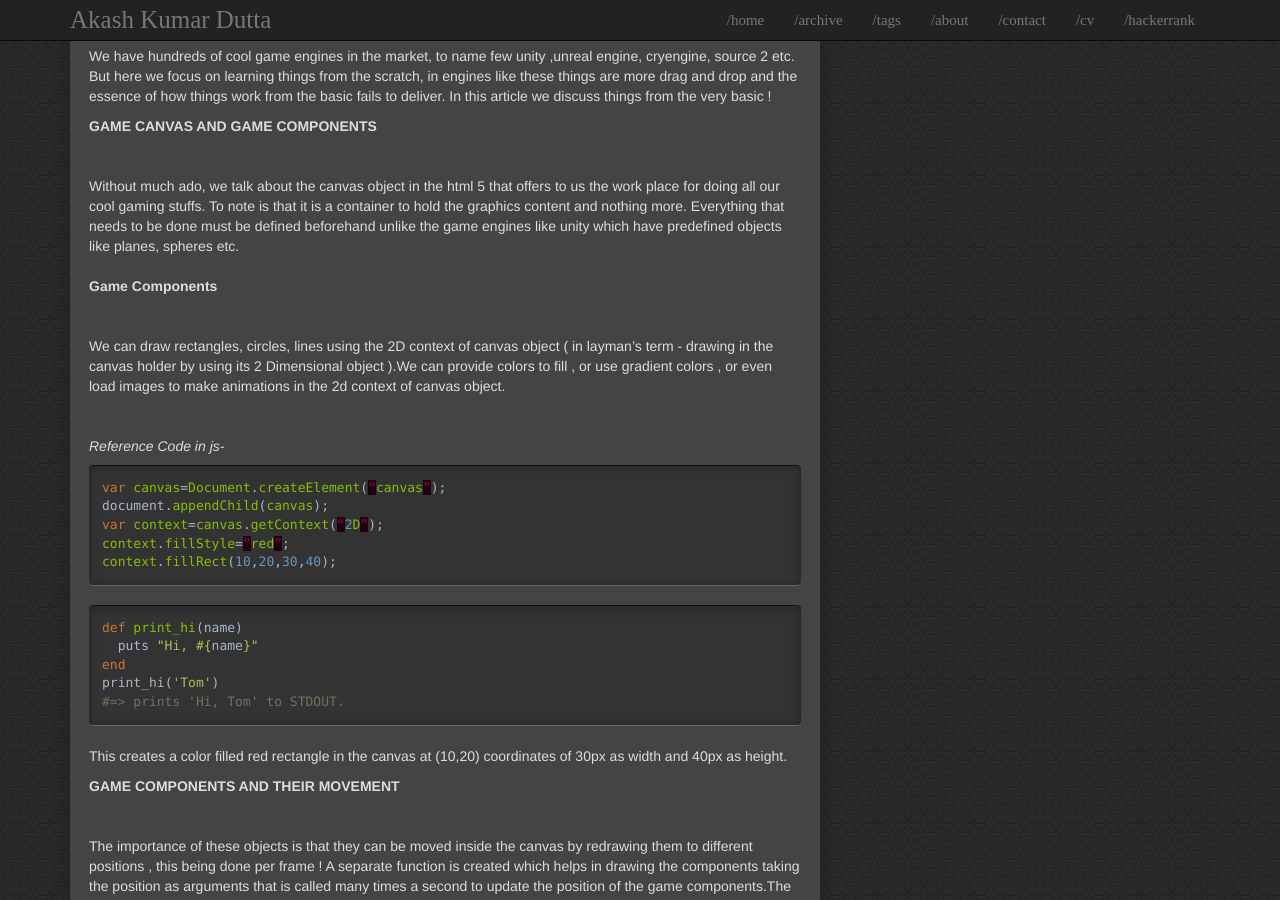
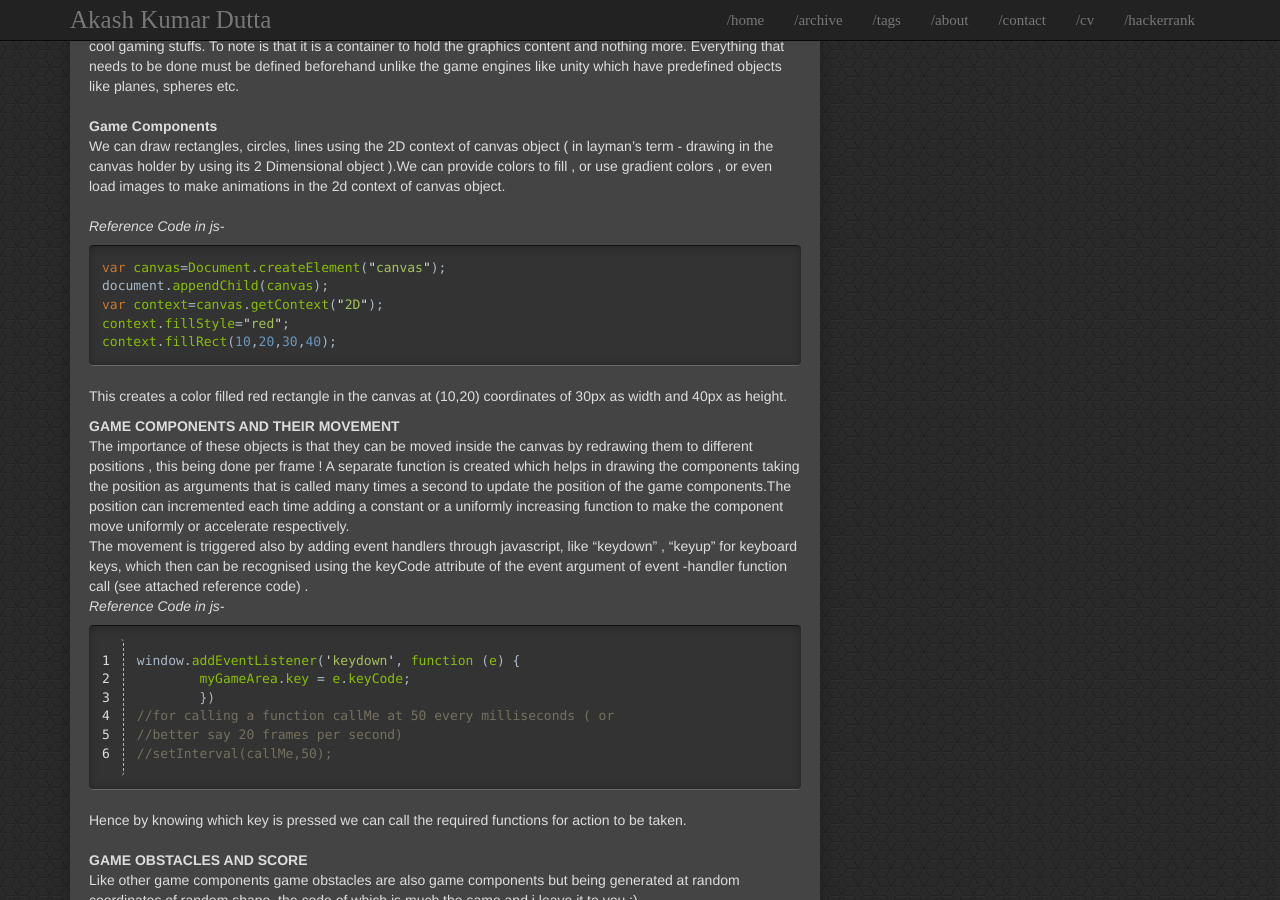
Before and after one commit to AkashKrDutta/AkashKrDutta-dark.github.io, a Jekyll site: the page built from _posts/2016-12-28-HTML5 gamedev.md, in a window 1280 px wide and 900 px high, scrolled down 499 px. Built offline with Jekyll 4.4.1, drawn with Linux system fonts in a browser that asks for light colours; comment, search, counter and statistics services are not loaded.

Commit message:
html5 game blog update

```diff
--- a/_posts/2016-12-28-HTML5 gamedev.md
+++ b/_posts/2016-12-28-HTML5 gamedev.md
@@ -13,49 +13,29 @@ description: For all those gaming nerds out there, there isn’t a better way to
 ## HTML5 Game Development
 For all those gaming nerds out there, there isn’t a better way to develop your gaming skills but to start from scratch of how a game works and to build your own one!
 HTML 5 provides rich environment to create your games using Javascript and the html5 canvas object.<br>
-<!--more-->
-<br>
 **PRE-REQUISITES**
-<br>
 Well all you need is to know the basics of html and javascript. And of course a little bit of enthu in the pot is forever welcomed !  :) <br>
-
-
 **WHY NOT OTHER GAME-ENGINES ?**
-<br>
 We have hundreds of cool game engines in the market, to name few unity ,unreal engine, cryengine, source 2 etc. But here we focus on learning things from the scratch, in engines like these things are more  drag and drop and the essence of how things work from the basic fails to deliver. In this article we discuss things from the very basic ! <br>
-
 **GAME CANVAS AND GAME COMPONENTS**
-<br>
 Without much ado, we talk about the canvas object in the html 5 that offers to us the work place for doing all our cool gaming stuffs. To note is that it is a container to hold the graphics content and nothing more. Everything that needs to be done must be defined beforehand unlike the game engines like unity which have predefined objects like planes, spheres etc. <br>
 **Game Components**
-<br>
-We can draw rectangles, circles, lines using the 2D context of canvas object ( in layman's term - drawing in the canvas holder by using its 2 Dimensional object ).We can provide colors to fill , or use gradient colors , or even load images to make animations in the 2d context of canvas object.
-<br>
+We can draw rectangles, circles, lines using the 2D context of canvas object ( in layman's term - drawing in the canvas holder by using its 2 Dimensional object ).We can provide colors to fill , or use gradient colors , or even load images to make animations in the 2d context of canvas object.<br>
 _Reference Code in js-_ <br>
-{% highlight js %}
-var canvas=Document.createElement(“canvas”);
+{% highlight javascript %}
+var canvas=Document.createElement("canvas");
 document.appendChild(canvas);
-var context=canvas.getContext(“2D”);
-context.fillStyle=”red”;
+var context=canvas.getContext("2D");
+context.fillStyle="red";
 context.fillRect(10,20,30,40);
 {% endhighlight %}
-
-
-<figure class="highlight"><pre><code class="language-ruby" data-lang="ruby"><span class="k">def</span> <span class="nf">print_hi</span><span class="p">(</span><span class="nb">name</span><span class="p">)</span>
-  <span class="nb">puts</span> <span class="s2">"Hi, </span><span class="si">#{</span><span class="nb">name</span><span class="si">}</span><span class="s2">"</span>
-<span class="k">end</span>
-<span class="n">print_hi</span><span class="p">(</span><span class="s1">'Tom'</span><span class="p">)</span>
-<span class="c1">#=&gt; prints 'Hi, Tom' to STDOUT.</span></code></pre></figure>
-
 
 This creates a color filled red rectangle in the canvas at (10,20) coordinates of 30px as width and 40px as height. <br>
 
 
 **GAME COMPONENTS AND THEIR MOVEMENT**
-<br>
-The importance of these objects is that they can be moved inside the canvas by redrawing them to different positions , this being done per frame ! A separate function is created which helps in drawing the components taking the position as arguments that is called many times a second to update the position of the game components.The position can incremented each time adding a constant or a uniformly increasing function to make the component move uniformly or accelerate respectively. <br>
+The importance of these objects is that they can be moved inside the canvas by redrawing them to different positions , this being done per frame ! A separate function is created which helps in drawing the components taking the position as arguments that is called many times a second to update the position of the game components.The position can incremented each time adding a constant or a uniformly increasing function to make the component move uniformly or accelerate respectively.
 The movement is triggered also by adding event handlers through javascript, like “keydown” , “keyup” for keyboard keys, which then can be recognised using the keyCode attribute of the event argument of event -handler function call (see attached reference code) .
-<br>
 _Reference Code in js-_ <br>
 {% highlight javascript linenos %}
 window.addEventListener('keydown', function (e) {
@@ -66,27 +46,16 @@ window.addEventListener('keydown', function (e) {
 //setInterval(callMe,50);
 {% endhighlight %}
 Hence by knowing which key is pressed we can call the required functions for action to be taken. <br>
-
 **GAME OBSTACLES AND SCORE**
-<br>
 Like other game components game obstacles are also game components but being generated at random coordinates of random shape, the code of which is much the same and i leave it to you :) .
 The score in most of the cases is decided by certain collision events or by the current frame from the beginning of the game.
 Its very easy to ascertain the collision between objects exploiting the again the boundary coordinates, and the current frame can be known by ensuring a  counter that is incremented for the function that is called per frame.I leave the job for you to google out the way to write text in canvas element to display the score when needed. <br>
-
 **ALMOST THERE !**
-<br>
 We  have known  everything to create our first simple html5 game with our own game arena and game components, game obstacles and score to compete ! <br>
-
 **LONELY WITHOUT SOUNDS ?**
-<br>
 Well everyone loves the charm when there’s music in the air ! Luckily we can have it too in case of html5 “audio” object . Not going into much detail , we can add sound using the following sample code link, which i leave you to dissect. <br>
-
 **LINKS AND FURTHER READING**
-<br>
 * [adding sounds](http://home.iitk.ac.in/~akashdut/sounddev.txt)
-<br>
 * [udacity course on html5 game dev](https://www.udacity.com/course/html5-game-development--cs255)
-<br>
 * [udacity course on html5 canvas element](https://www.udacity.com/course/html5-canvas--ud292)
-<br>
-* [w3schools tutorial for html game](http://www.w3schools.com/games/default.asp)<br>
+* [w3schools tutorial for html game](https://www.w3schools.com/graphics/game_components.asp)<br>
```
